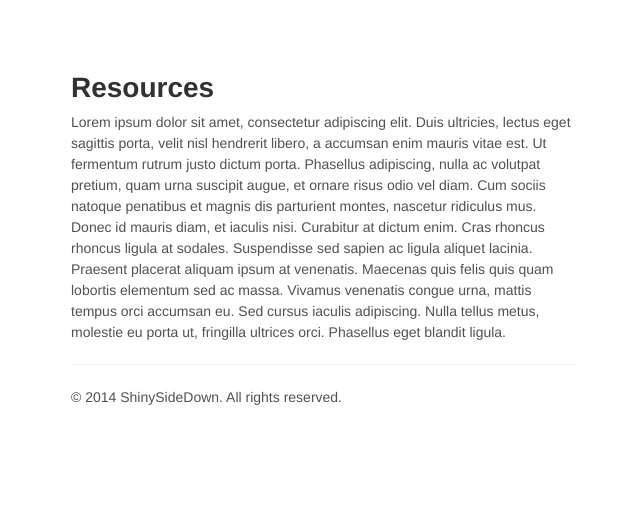
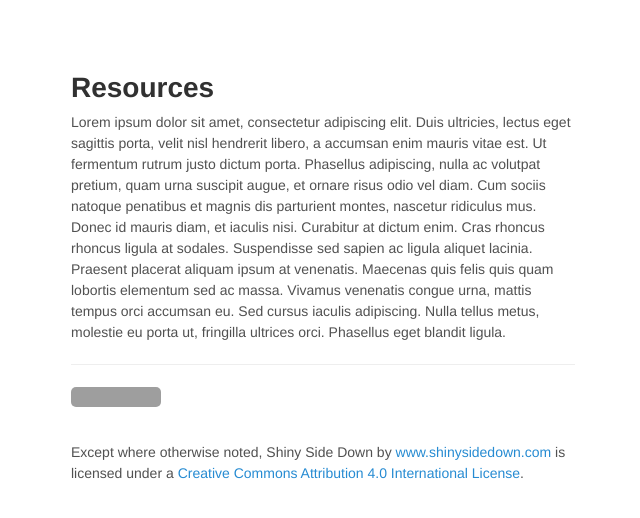
Before and after one commit to ShinySideDown/shinysidedown.github.io, a Jekyll site: the page built from resources/index.md, in a window 1280 px wide. Shown: the top 518 px of the page, without its empty margins (317-957 px from the left). Built offline with Jekyll 4.4.1, drawn with Linux system fonts in a browser that asks for light colours; grey boxes are pictures that could not be loaded.

Commit message:
Add CC license

```diff
--- a/_includes/footer.html
+++ b/_includes/footer.html
@@ -1,6 +1,6 @@
 <div class="footer">
 <hr>
-  <p>
-    &copy; {{ site.time | date: '%Y' }} ShinySideDown. All rights reserved.
-  </p>
+
+<a rel="license" href="http://creativecommons.org/licenses/by/4.0/"><img alt="Creative Commons License" style="border-width:0" src="https://i.creativecommons.org/l/by/4.0/80x15.png" /></a><br /><span xmlns:dct="http://purl.org/dc/terms/" property="dct:title">Except where otherwise noted, Shiny Side Down</span> by <a xmlns:cc="http://creativecommons.org/ns#" href="www.shinysidedown.com" property="cc:attributionName" rel="cc:attributionURL">www.shinysidedown.com</a> is licensed under a <a rel="license" href="http://creativecommons.org/licenses/by/4.0/">Creative Commons Attribution 4.0 International License</a>.
+
 </div>
```
Also changed, not shown: 1 other file.
